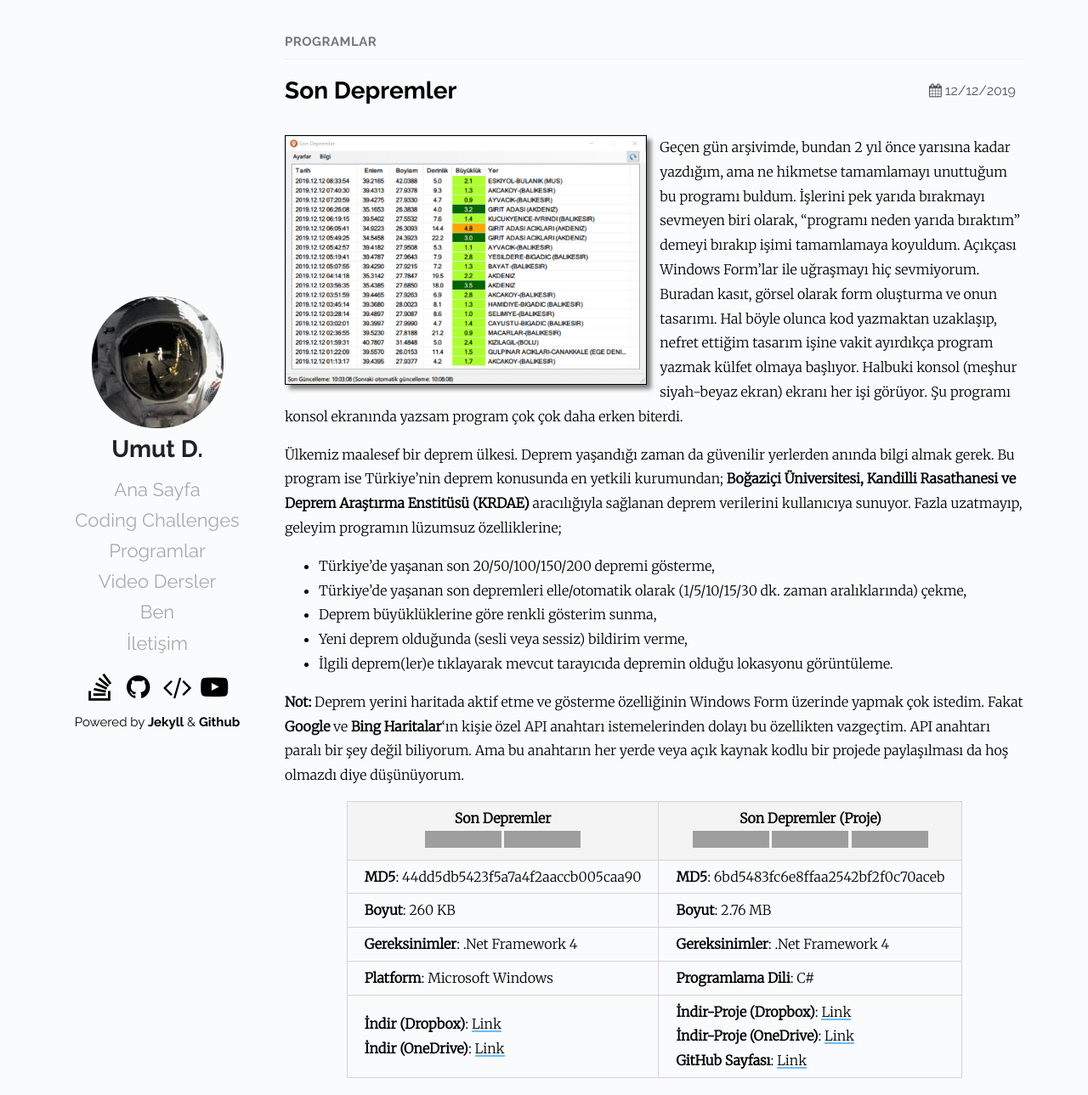
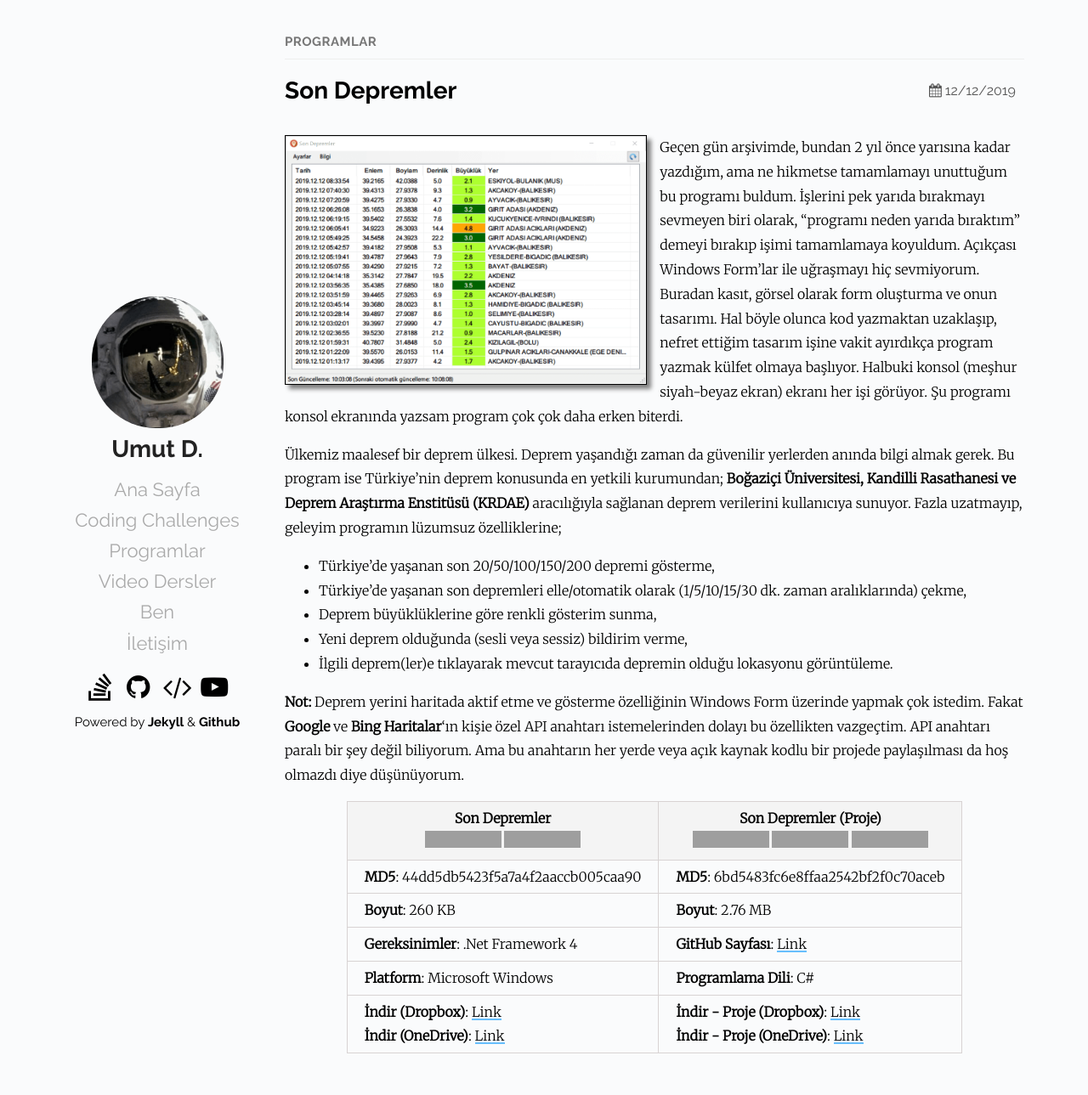
Before and after one commit to Umut-D/umutd.com, a Jekyll site: the page built from _posts/programlar/2019-12-12-son-depremler.md, in a window 1280 px wide and 1289 px high. Shown: the whole window at 85% size. Built offline with Jekyll 4.4.1, drawn with Linux system fonts in a browser that asks for light colours; grey boxes are pictures that could not be loaded.

Commit message:
Son Depremler linkleri guncellendi

```diff
--- a/_posts/programlar/2019-12-12-son-depremler.md
+++ b/_posts/programlar/2019-12-12-son-depremler.md
@@ -25,6 +25,6 @@
 |----------------------------------------- -|-------------------------------------------|
 | **MD5**: 44dd5db5423f5a7a4f2aaccb005caa90 | **MD5**: 6bd5483fc6e8ffaa2542bf2f0c70aceb |
 | **Boyut**:  260 KB                       | **Boyut**:  2.76 MB                         |
-| **Gereksinimler**: .Net Framework 4     | **Gereksinimler**: .Net Framework 4    |
+| **Gereksinimler**: .Net Framework 4     | **GitHub Sayfası**: [Link](https://github.com/Umut-D/Son-Depremler) |
 | **Platform**: Microsoft Windows           | **Programlama Dili**: C#                  |
-| **İndir (Dropbox)**: [Link](https://www.dropbox.com/s/ohlch6m0icorxes/son-depremler.zip?dl=1) <br> **İndir (OneDrive)**: [Link](https://1drv.ms/u/s!Amxylb8Jtc0Ym1wA8N1AeUW23CAP?e=HDrtRx)       | **İndir-Proje (Dropbox)**: [Link](https://www.dropbox.com/s/jjx7d3xfftkkooj/son-depremler-proje.zip?dl=1) <br> **İndir-Proje (OneDrive)**: [Link](https://1drv.ms/u/s!Amxylb8Jtc0Ym13sECmZeltZwJLf?e=Cyyzeg) <br> **GitHub Sayfası**: [Link](https://github.com/Umut-D/Son-Depremler)                    |
+| **İndir (Dropbox)**: [Link](https://www.dropbox.com/s/ohlch6m0icorxes/son-depremler.zip?dl=1) <br> **İndir (OneDrive)**: [Link](https://1drv.ms/u/s!Amxylb8Jtc0Ym1wA8N1AeUW23CAP?e=HDrtRx)       | **İndir - Proje (Dropbox)**: [Link](https://www.dropbox.com/s/jjx7d3xfftkkooj/son-depremler-proje.zip?dl=1) <br> **İndir - Proje (OneDrive)**: [Link](https://1drv.ms/u/s!Amxylb8Jtc0Ym13sECmZeltZwJLf?e=Cyyzeg) |
```
